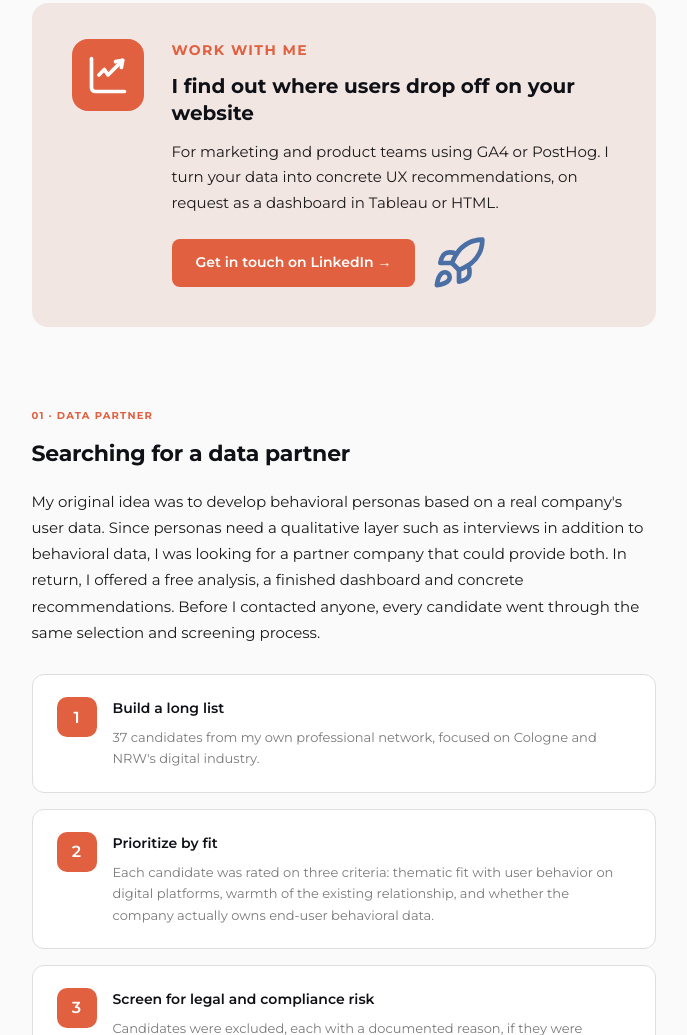
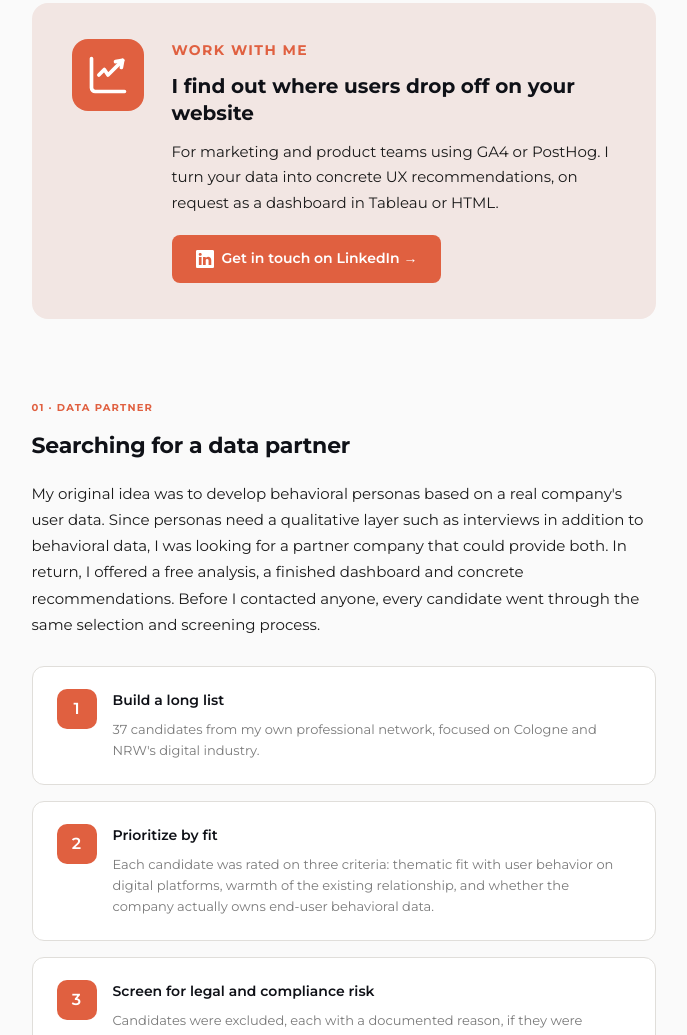
Before and after one commit to Sebastian-Weber/ga4-user-segmentation-web-dashboard, a plain HTML site: page index.html in a window 1280 px wide. Shown: the part 1778-2813 px from the top of the page, without its empty margins (289-976 px from the left). Drawn offline with Linux system fonts and the light colour scheme; a script that the page names is missing.

Commit message:
Replace rocket with LinkedIn icon inside CTA (Bootstrap Icons, MIT)
Co-Authored-By: Claude Opus 5.5 <noreply@anthropic.com>
Claude-Session: https://claude.ai/code/session_01PHWSyp41hF1r8iRo8Du3yJ

```diff
--- a/index.html
+++ b/index.html
@@ -641,7 +641,6 @@
   .cs-offer-icon{flex:none;width:72px;height:72px;border-radius:16px;background:var(--cs-coral);display:flex;align-items:center;justify-content:center;}
   .cs-offer-icon svg{width:44px;height:44px;display:block;}
   .cs-offer-cta{display:flex;align-items:center;gap:16px;}
-  .cs-offer-rocket{width:56px;height:56px;flex:none;display:block;}
   .cs-offer-inner h3{font-size:20px;font-weight:700;color:var(--cs-dark);margin:0 0 12px;line-height:1.35;}
   .cs-offer-inner p{font-size:15px;color:var(--cs-text);margin:0 0 20px;line-height:1.7;}
 
@@ -802,14 +801,7 @@
     <h3 id="of-h3" data-i18n="of-h3">I find out where users drop off on your website</h3>
     <p data-i18n="of-p">For marketing and product teams using GA4 or PostHog. I turn your data into concrete UX recommendations, on request as a dashboard in Tableau or HTML.</p>
     <div class="cs-offer-cta">
-      <a class="cs-cta-btn" href="https://linkedin.com/in/sebastian-weber1708" target="_blank" rel="noopener" data-i18n="of-btn">Get in touch on LinkedIn →</a>
-      <!-- Icon: Lucide "rocket" (ISC License), https://lucide.dev -->
-      <svg class="cs-offer-rocket" viewBox="0 0 24 24" fill="none" stroke="#4A6FA5" stroke-width="2" stroke-linecap="round" stroke-linejoin="round" aria-hidden="true">
-        <path d="M12 15v5s3.03-.55 4-2c1.08-1.62 0-5 0-5"/>
-        <path d="M4.5 16.5c-1.5 1.26-2 5-2 5s3.74-.5 5-2c.71-.84.7-2.13-.09-2.91a2.18 2.18 0 0 0-2.91-.09"/>
-        <path d="M9 12a22 22 0 0 1 2-3.95A12.88 12.88 0 0 1 22 2c0 2.72-.78 7.5-6 11a22.4 22.4 0 0 1-4 2z"/>
-        <path d="M9 12H4s.55-3.03 2-4c1.62-1.08 5 .05 5 .05"/>
-      </svg>
+      <a class="cs-cta-btn" href="https://linkedin.com/in/sebastian-weber1708" target="_blank" rel="noopener"><!-- Icon: Bootstrap Icons "linkedin" (MIT License), https://icons.getbootstrap.com --><svg width="18" height="18" viewBox="0 0 16 16" fill="currentColor" aria-hidden="true"><path d="M0 1.146C0 .513.526 0 1.175 0h13.65C15.474 0 16 .513 16 1.146v13.708c0 .633-.526 1.146-1.175 1.146H1.175C.526 16 0 15.487 0 14.854zm4.943 12.248V6.169H2.542v7.225zm-1.2-8.212c.837 0 1.358-.554 1.358-1.248-.015-.709-.52-1.248-1.342-1.248S2.4 3.226 2.4 3.934c0 .694.521 1.248 1.327 1.248zm4.908 8.212V9.359c0-.216.016-.432.08-.586.173-.431.568-.878 1.232-.878.869 0 1.216.662 1.216 1.634v3.865h2.401V9.25c0-2.22-1.184-3.252-2.764-3.252-1.274 0-1.845.7-2.165 1.193v.025h-.016l.016-.025V6.169h-2.4c.03.678 0 7.225 0 7.225z"/></svg><span data-i18n="of-btn">Get in touch on LinkedIn →</span></a>
     </div>
     </div>
   </div>
```
